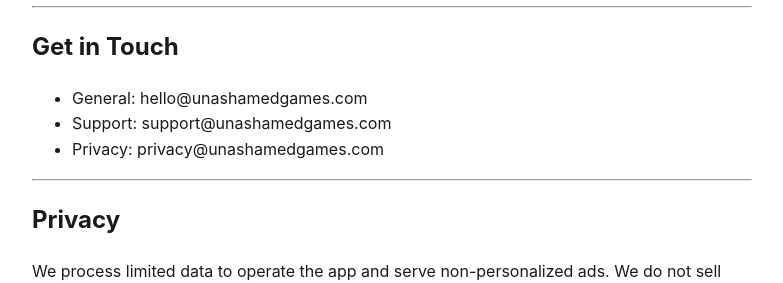
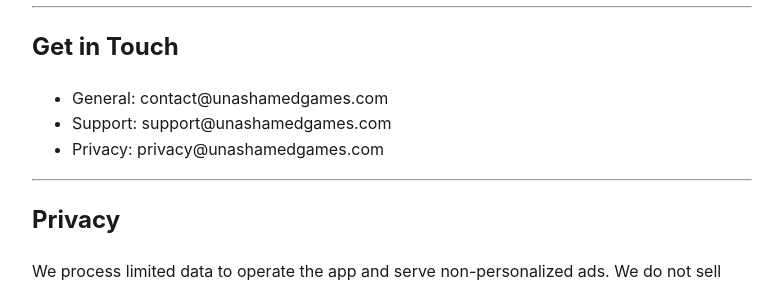
Before and after one commit to Unashamed-Games/marketing-site, a Jekyll site: the page built from index.md, in a window 1280 px wide. Shown: the part 1588-1871 px from the top of the page, without its empty margins (248-1031 px from the left). Built offline with Jekyll 4.4.1, drawn with Linux system fonts in a browser that asks for light colours.

Commit message:
Update contact email address from hello@ to contact@ for consistency

```diff
--- a/index.md
+++ b/index.md
@@ -74,7 +74,7 @@ A game site without screenshots feels unfinished, so this section is ready for l
 
 ## Get in Touch
 
-- General: hello@unashamedgames.com
+- General: contact@unashamedgames.com
 - Support: support@unashamedgames.com
 - Privacy: privacy@unashamedgames.com
 
```
Also changed, not shown: README.md.
